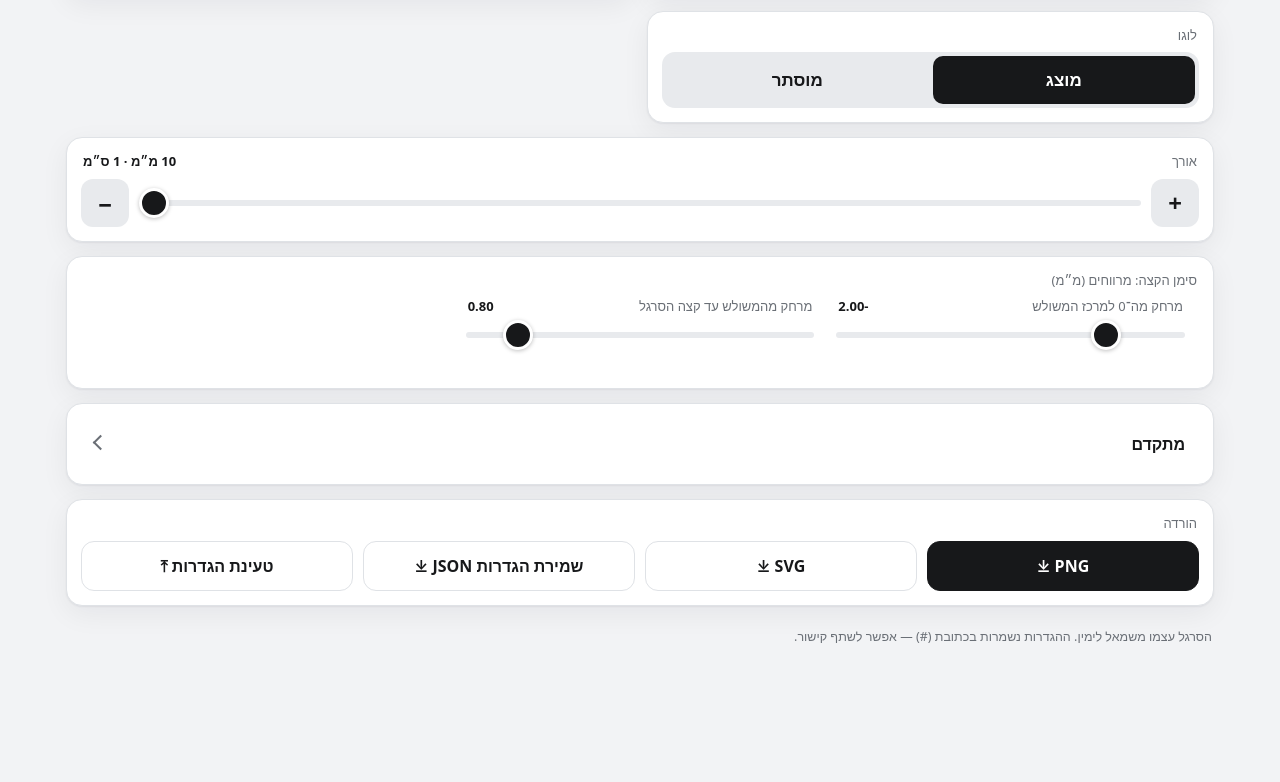
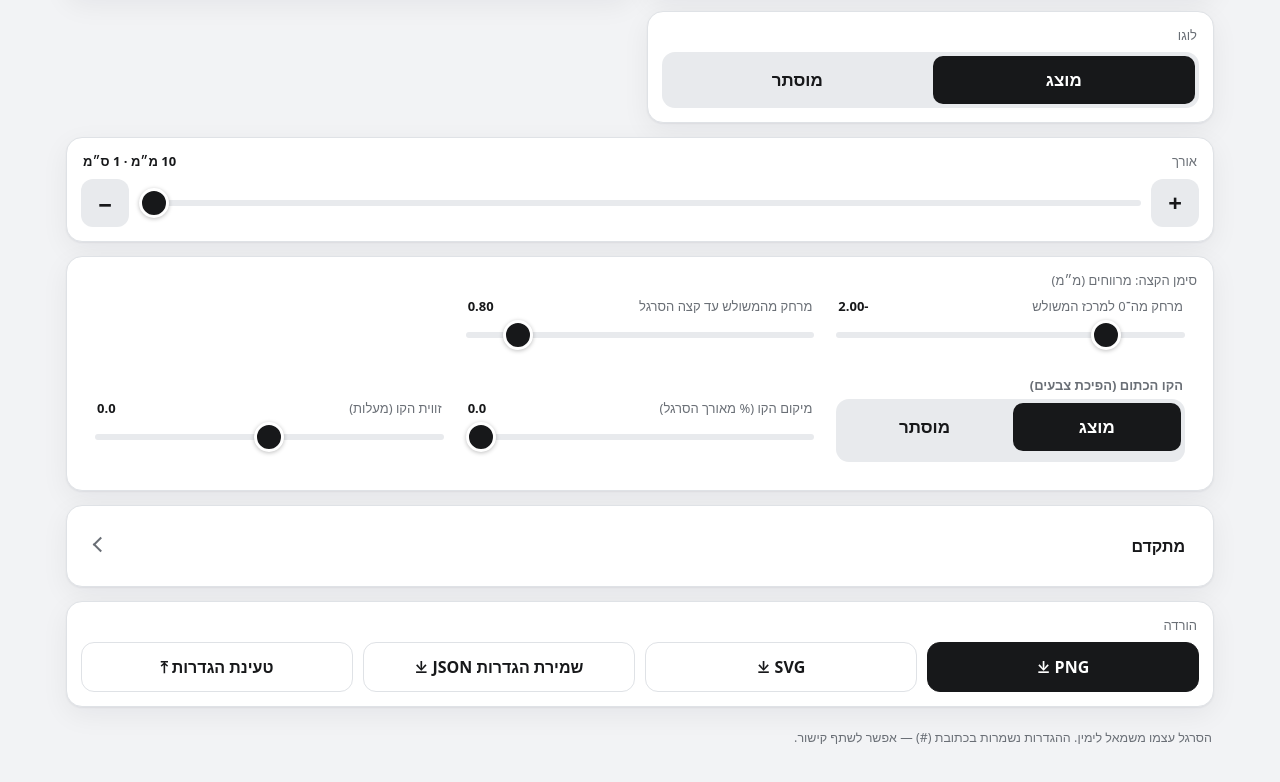
Before and after one commit to fire17/clevermetric-site, a plain HTML site: page index.html in a window 1280 px wide. Shown: the part 760-1542 px from the top of the page. Before the commit the page ends 1445 px from the top, so only its background shows below. Drawn offline with Linux system fonts and the light colour scheme.

Commit message:
Orange split line: show/hide, position and angle controls in the spacing card

```diff
--- a/index.html
+++ b/index.html
@@ -350,8 +350,8 @@ function hierarchy(c){
 window.__clever = { build: build, hierarchy: hierarchy, ADV: ADV };   // for tests
 
 /* ===== state + URL hash ===== */
-var DEF = { t:"flip", r:1, u:"mm", l:"all", s:10, df:DOT_COL.fill, dl:DOT_COL.line, g:"1", wp:0 };
-var state = { t:DEF.t, r:DEF.r, u:DEF.u, l:DEF.l, s:DEF.s, df:DEF.df, dl:DEF.dl, g:DEF.g, wp:DEF.wp, adv: Object.assign({}, ADV) };
+var DEF = { t:"flip", r:1, u:"mm", l:"all", s:10, df:DOT_COL.fill, dl:DOT_COL.line, g:"1", wp:0, wa:0, wv:"1" };
+var state = { t:DEF.t, r:DEF.r, u:DEF.u, l:DEF.l, s:DEF.s, df:DEF.df, dl:DEF.dl, g:DEF.g, wp:DEF.wp, wa:DEF.wa, wv:DEF.wv, adv: Object.assign({}, ADV) };
 var COL_OK = /^(mark|body|#[0-9a-fA-F]{3,8})$/;
 
 function readHash(){
@@ -366,6 +366,8 @@ function readHash(){
     if (q.l === "all" || q.l === "key") state.l = q.l;
     if (q.g === "0" || q.g === "1") state.g = q.g;
     if (q.wp && isFinite(+q.wp)) state.wp = Math.max(0, Math.min(100, +q.wp));
+    if (q.wa && isFinite(+q.wa)) state.wa = Math.max(-60, Math.min(60, +q.wa));
+    if (q.wv === "0" || q.wv === "1") state.wv = q.wv;
     if (q.s && isFinite(+q.s)) state.s = Math.max(10, Math.min(300, Math.round(+q.s)));
     Object.keys(ADV).forEach(function(k){ if (q[k] != null && isFinite(+q[k])) state.adv[k] = +q[k]; });
     if (q.df && COL_OK.test(q.df)) state.df = q.df;
@@ -377,6 +379,8 @@ function writeHash(){
     var parts = ["t="+state.t, "r="+state.r, "u="+state.u, "l="+state.l, "s="+state.s];
     if (state.g !== DEF.g) parts.push("g="+state.g);
     if (state.wp) parts.push("wp="+(+state.wp).toFixed(1));
+    if (state.wa) parts.push("wa="+(+state.wa).toFixed(1));
+    if (state.wv !== DEF.wv) parts.push("wv="+state.wv);
     Object.keys(ADV).forEach(function(k){ if (state.adv[k] !== ADV[k]) parts.push(k+"="+state.adv[k]); });
     if (state.df !== DEF.df) parts.push("df="+encodeURIComponent(state.df));
     if (state.dl !== DEF.dl) parts.push("dl="+encodeURIComponent(state.dl));
@@ -415,6 +419,26 @@ function addRow(d, host){
 }
 ADV_UI.forEach(function(d){ addRow(d, advEl); });
 EDGE_UI.forEach(function(d){ addRow(d, document.getElementById("edgeAdv")); });
+/* orange split line: show/hide, position, angle */
+var lineEls = {}, edgeHost = document.getElementById("edgeAdv");
+(function(){
+  var h = document.createElement("h3"); h.textContent = "הקו הכתום (הפיכת צבעים)"; edgeHost.appendChild(h);
+  var seg = document.createElement("div"); seg.className = "seg"; seg.setAttribute("role", "radiogroup");
+  seg.innerHTML = '<label><input type="radio" name="wv" value="1"><span>מוצג</span></label><label><input type="radio" name="wv" value="0"><span>מוסתר</span></label>';
+  edgeHost.appendChild(seg);
+  seg.querySelectorAll("input").forEach(function(el){ el.addEventListener("change", function(){ state.wv = el.value; placeWipe(); writeHash(); }); });
+  [["wp","מיקום הקו (% מאורך הסרגל)",0,100,0.1,1],["wa","זווית הקו (מעלות)",-60,60,0.5,1]].forEach(function(d){
+    var row = document.createElement("div"); row.className = "row";
+    row.innerHTML = '<div class="label"><span></span><b></b></div><input type="range">';
+    row.querySelector("span").textContent = d[1];
+    var inp = row.querySelector("input"), out = row.querySelector("b");
+    inp.min = d[2]; inp.max = d[3]; inp.step = d[4]; inp.setAttribute("aria-label", d[1]);
+    inp.addEventListener("input", function(){ state[d[0]] = +inp.value; out.textContent = (+inp.value).toFixed(d[5]); placeWipe(); });
+    inp.addEventListener("change", writeHash);
+    lineEls[d[0]] = { inp: inp, out: out, dec: d[5] };
+    edgeHost.appendChild(row);
+  });
+})();
 var rb = document.createElement("button");
 rb.className = "btn reset"; rb.type = "button"; rb.textContent = "איפוס לברירת מחדל";
 /* dot colours: mark colour / body colour / custom */
@@ -459,6 +483,8 @@ function syncControls(){
   Object.keys(advInputs).forEach(function(k){
     var a = advInputs[k]; a.inp.value = state.adv[k]; a.out.textContent = (+state.adv[k]).toFixed(a.dec);
   });
+  document.querySelectorAll('input[name="wv"]').forEach(function(el){ el.checked = el.value === state.wv; });
+  Object.keys(lineEls).forEach(function(k){ var e = lineEls[k]; e.inp.value = state[k]; e.out.textContent = (+state[k]).toFixed(e.dec); });
   Object.keys(dotEls).forEach(function(k){
     var e = dotEls[k], v = state[k], custom = v !== "mark" && v !== "body";
     e.sel.value = custom ? "custom" : v; if (custom) e.pick.value = v.length === 7 ? v : e.pick.value;
@@ -500,16 +526,22 @@ function render(){
 function placeWipe(){
   var p = state.wp, invEl = document.getElementById("inv");
   if (!invEl) return;
-  invEl.style.clipPath = "inset(0 " + (100 - p) + "% 0 0)";
+  var r = invEl.getBoundingClientRect(), W = r.width || 1, Hh = r.height || 1;
+  var cx = p / 100 * W, d = Hh / 2 * Math.tan(state.wa * Math.PI / 180);   // top shifts +d, bottom -d (clockwise tilt)
+  invEl.style.clipPath = "polygon(0 0, " + (cx + d) + "px 0, " + (cx - d) + "px " + Hh + "px, 0 " + Hh + "px)";
   invEl.style.webkitClipPath = invEl.style.clipPath;
-  document.getElementById("handle").style.left = p + "%";
-  document.getElementById("grab").style.left = p + "%";
+  ["handle","grab"].forEach(function(id){
+    var el = document.getElementById(id);
+    el.style.left = p + "%"; el.style.transform = "rotate(" + state.wa + "deg)";
+    el.style.display = state.wv === "1" ? "" : "none";
+  });
 }
 function bindWipe(){
   var wipe = document.getElementById("wipe"), grab = document.getElementById("grab"), drag = false;
   function at(e){
     var r = wipe.getBoundingClientRect(), x = (e.touches ? e.touches[0].clientX : e.clientX) - r.left;
     state.wp = Math.max(0, Math.min(100, x / r.width * 100)); placeWipe();
+    if (lineEls.wp){ lineEls.wp.inp.value = state.wp; lineEls.wp.out.textContent = state.wp.toFixed(1); }
   }
   grab.addEventListener("pointerdown", function(e){ drag = true; grab.setPointerCapture(e.pointerId); e.preventDefault(); });
   grab.addEventListener("pointermove", function(e){ if (drag) at(e); });
@@ -538,7 +570,7 @@ function save(blob, name){
 function settingsJSON(){
   return { app: "clevermetric", version: 1,
     theme: state.t, resolution: state.r, unit: state.u, labels: state.l, length_mm: state.s,
-    logo: state.g === "1", invert_slider_pct: +(+state.wp).toFixed(2),
+    logo: state.g === "1", invert_slider_pct: +(+state.wp).toFixed(2), invert_line_angle_deg: +(+state.wa).toFixed(2), invert_line_visible: state.wv === "1",
     dot_fill: state.df, dot_outline: state.dl,
     advanced: Object.assign({}, state.adv) };
 }
@@ -551,6 +583,8 @@ function applyJSON(j){
   if (isFinite(+j.length_mm)) state.s = Math.max(10, Math.min(300, Math.round(+j.length_mm)));
   if (typeof j.logo === "boolean") state.g = j.logo ? "1" : "0";
   if (isFinite(+j.invert_slider_pct)) state.wp = Math.max(0, Math.min(100, +j.invert_slider_pct));
+  if (isFinite(+j.invert_line_angle_deg)) state.wa = Math.max(-60, Math.min(60, +j.invert_line_angle_deg));
+  if (typeof j.invert_line_visible === "boolean") state.wv = j.invert_line_visible ? "1" : "0";
   if (j.dot_fill && COL_OK.test(j.dot_fill)) state.df = j.dot_fill;
   if (j.dot_outline && COL_OK.test(j.dot_outline)) state.dl = j.dot_outline;
   if (j.advanced) Object.keys(ADV).forEach(function(k){ if (isFinite(+j.advanced[k])) state.adv[k] = +j.advanced[k]; });
```
